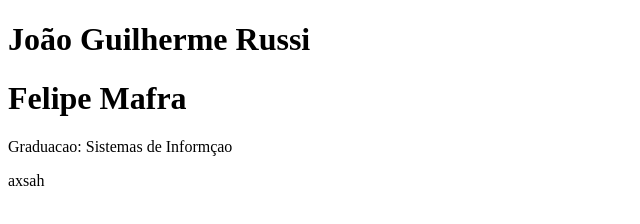
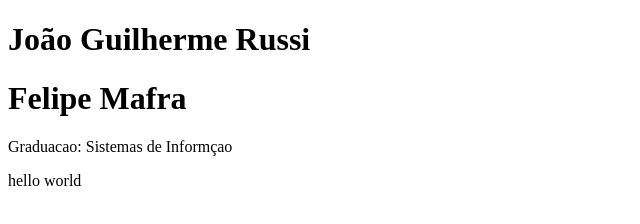
Before and after one commit to Russi-cell/apsGit, a plain HTML site: page index.html in a window 1280 px wide. Shown: the full height of the page, 0-640 px from the left. Drawn offline with Linux system fonts and the light colour scheme.

Commit message:
adicionei o span

```diff
--- a/index.html
+++ b/index.html
@@ -10,6 +10,6 @@
     <h1>Felipe Mafra</h1>
 
     <p>Graduacao: Sistemas de Informçao</p>
-    axsah
+    <span>hello world</span>
   </body>
 </html>
```
